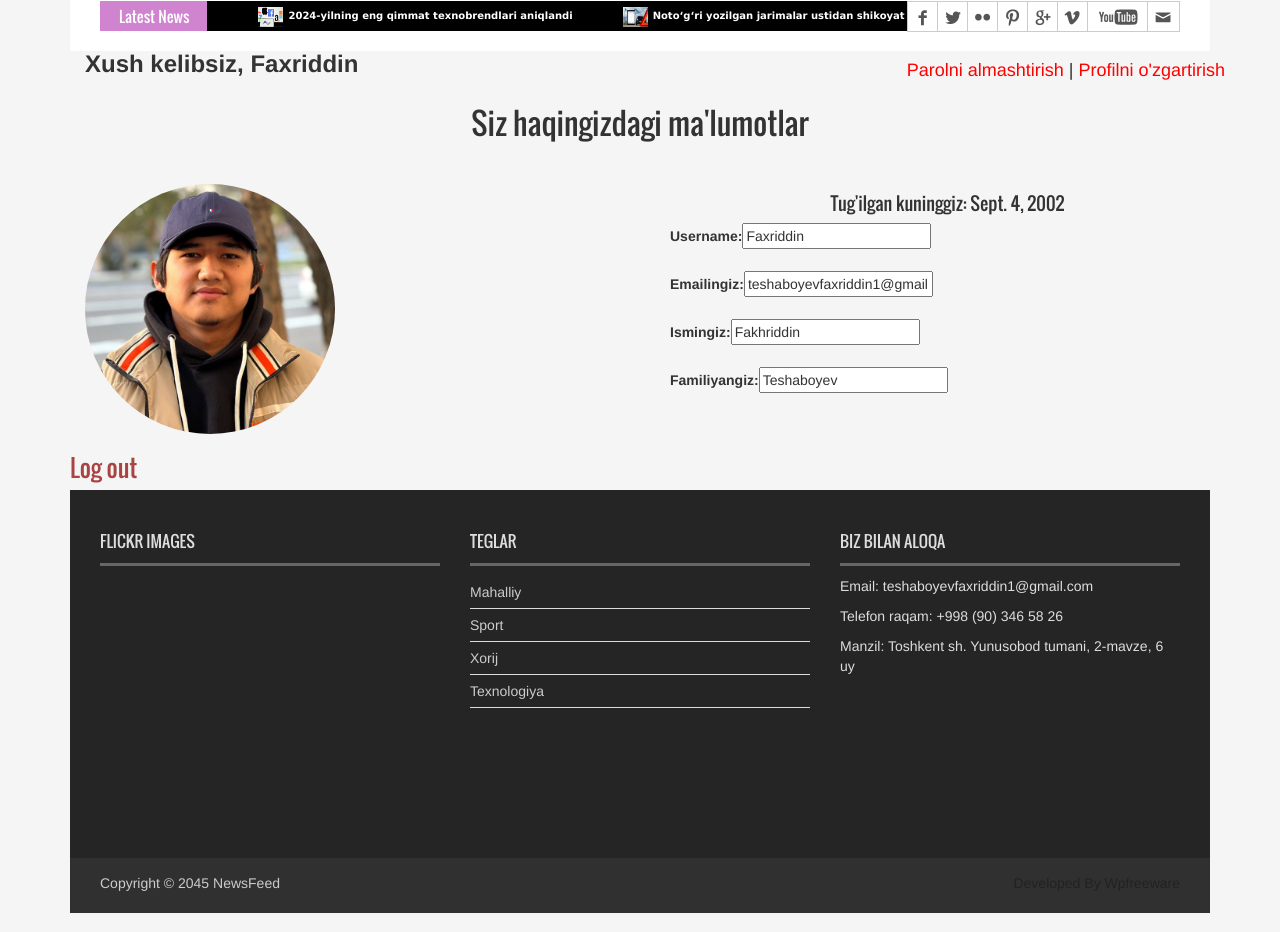
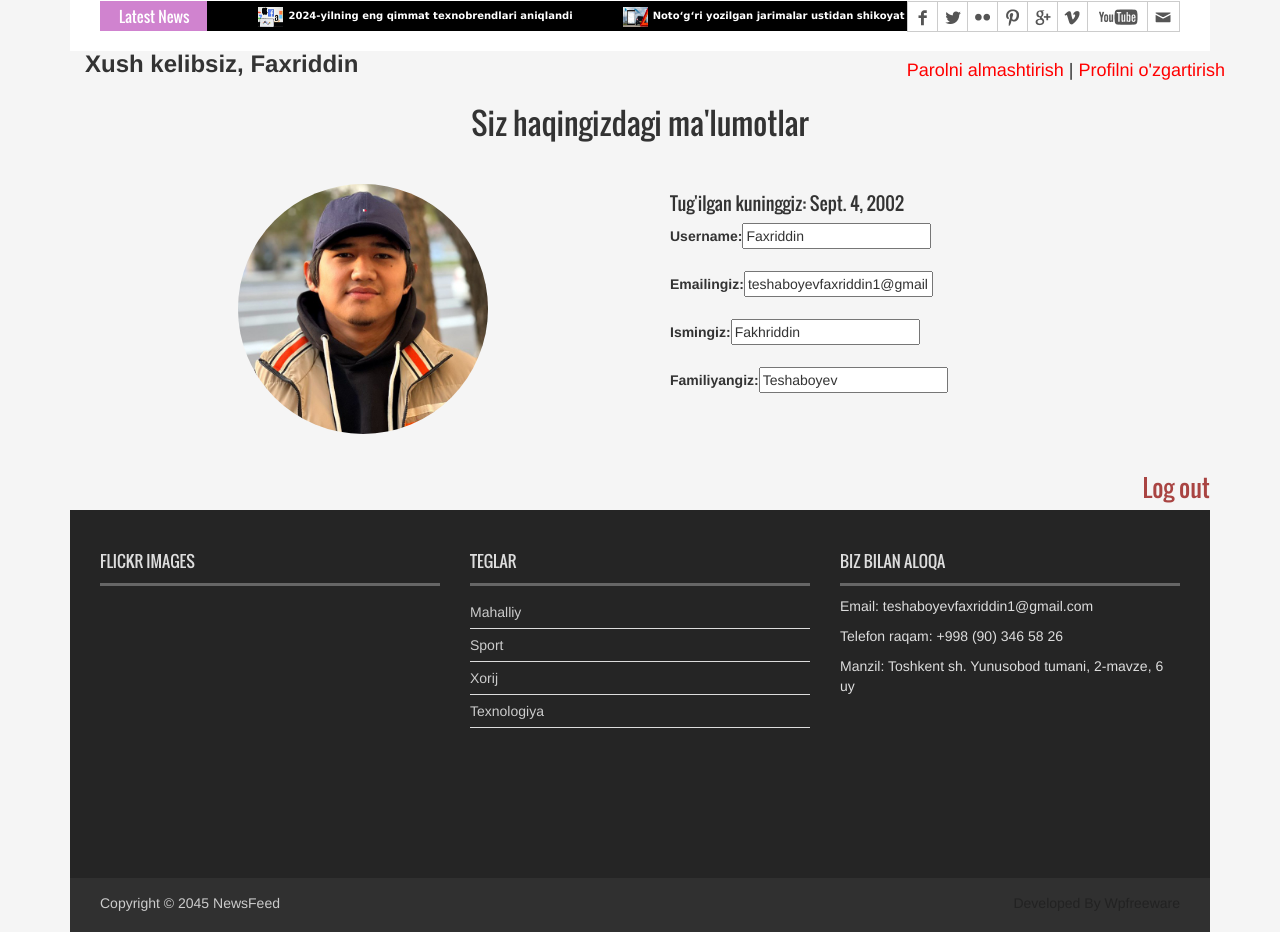
Before and after one commit to Faxriddin2oo2/news_project, a Django app: page /account/profile/ in a window 1280 px wide. Shown: the part 265-1197 px from the top of the page. Run offline with Django 5.2, Linux system fonts and the light colour scheme; a user stored in the database is signed in; data comes from the database, SQL or seed files in the repository; some libraries are stand-ins or nearby versions.

Commit message:
update user_profile.html

```diff
--- a/templates/pages/user_profile.html
+++ b/templates/pages/user_profile.html
@@ -32,11 +32,11 @@
     <div class="row">
       <div class="col-xs-6">
         <span class="text-center">
-          <img src="{{ profile.photo.url }}" width="250px" height="250px" style="border-radius:50%" ><br>
+          <img src="{{ profile.photo.url }}" class="center-block img-responsive" width="250px" height="250px" style="border-radius:50%" ><br>
         </span>
       </div>
       <div class="col-xs-6">
-        <span class="text-center">
+        <span >
           <h4>Tug'ilgan kuninggiz: {{profile.date_of_birth}}</h4>
           <label>Username: </label><input value="{{user.username}}" readonly placeholder="kiritilmagan"><br><br>
           <label>Emailingiz: </label><input value="{{user.email}}" readonly placeholder="kiritilmagan"><br><br>
@@ -46,7 +46,7 @@
       </div>
     </div>
   </div>
-  <h3><a href="{% url 'logout' %}" class="text-danger">Log out</a></h3>
+  <h3 class="text-right"><a href="{% url 'logout' %}" class="text-danger">Log out</a></h3>
 
 
 
```
